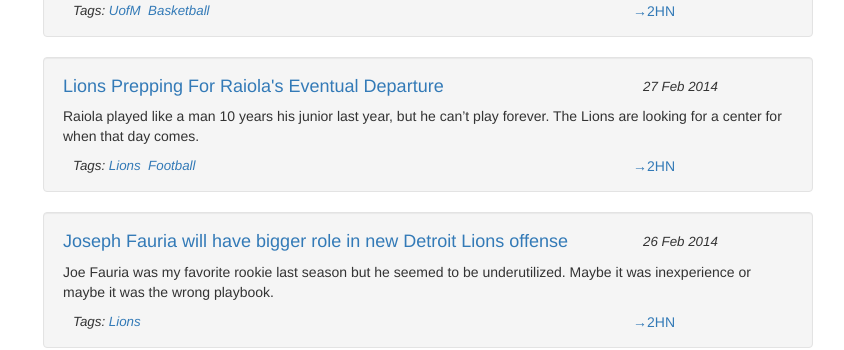
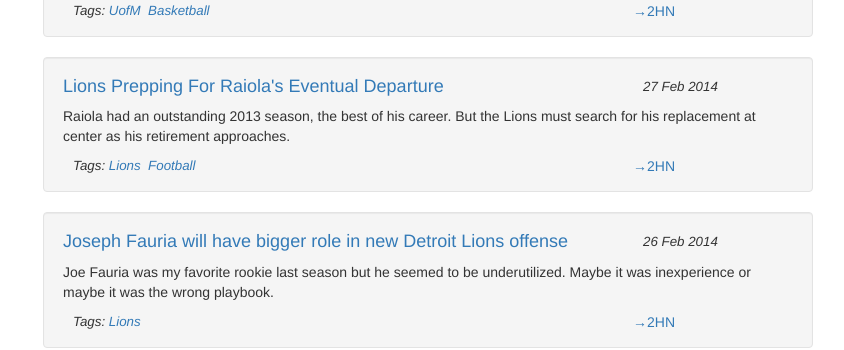
Before and after one commit to aftco/aftco.github.io, a Jekyll site: the page built from index.html, in a window 1280 px wide. Shown: the part 289-639 px from the top of the page, without its empty margins (212-1056 px from the left). Built offline with Jekyll 4.4.1, drawn with Linux system fonts in a browser that asks for light colours; nearby versions of some CDN libraries; Markdown is read by kramdown in place of the engine named in the settings; the list of posts is cut into pages by our own code.

Commit message:
Fixed some atrocious prose.

```diff
--- a/_posts/2014-02-27-11-14-lions-prepping-for-raiolas-eventual-departure.md
+++ b/_posts/2014-02-27-11-14-lions-prepping-for-raiolas-eventual-departure.md
@@ -5,4 +5,5 @@
 link: http://www.freep.com/article/20140227/SPORTS01/302270159/detroit-lions-dominic-raiola
 ---
 
-Raiola played like a man 10 years his junior last year, but he can't play forever.  The Lions are looking for a center for when that day comes.
+Raiola had an outstanding 2013 season, the best of his career. But the Lions must
+search for his replacement at center as his retirement approaches.
```
